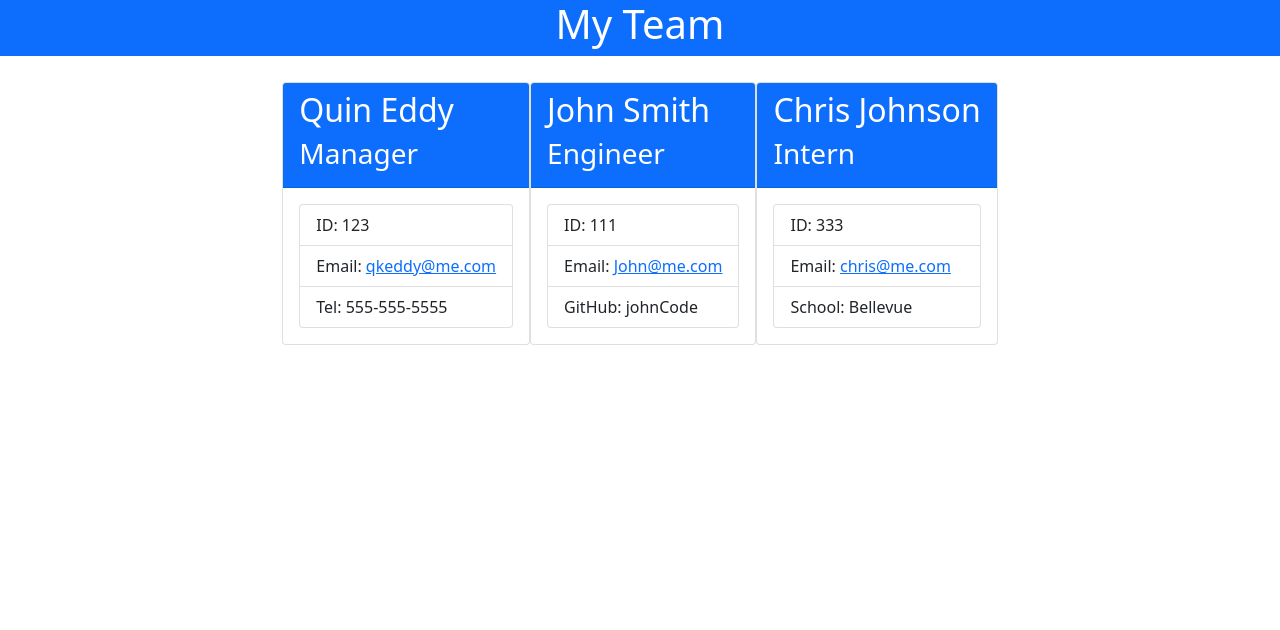
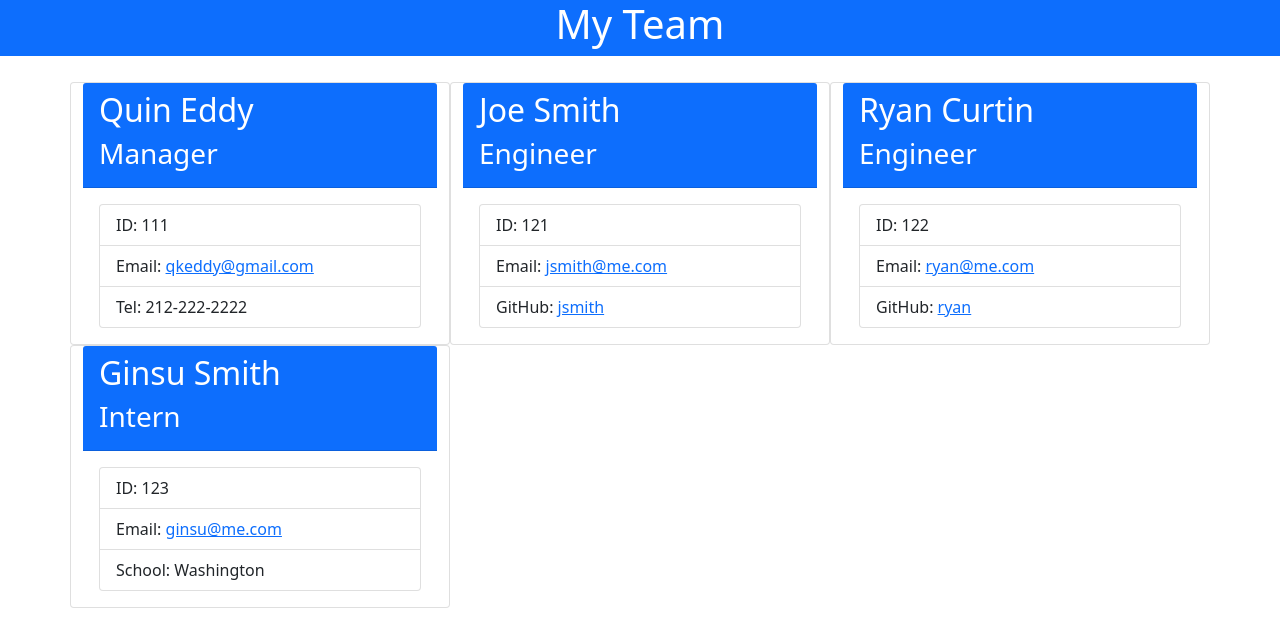
Before and after one commit to qkeddy/team-profile-generator, a website: page dist/index.html in a window 1280 px wide. Drawn offline with nearby package versions, Linux system fonts and the light colour scheme.

Commit message:
Dynamically built index.html

```diff
--- a/dist/index.html
+++ b/dist/index.html
@@ -19,54 +19,65 @@
 
                     <section class="container" style="margin-top: 10px">
                         <div class="row">
-                            <div class="col-12 d-flex justify-content-center">
 
 
-            <div class="card">
+            <div class="card col-12 col-md-6 col-lg-4">
             <div class="card-header" style="background-color: #0d6efd; color: white; flex: 1">
                 <h2 class="card-title">Quin Eddy</h2>
                 <h3 class="card-title">Manager</h3>
             </div>
             <div class="card-body">
                 <ul class="list-group">
-                    <li class="list-group-item">ID: 123</li>
-                    <li class="list-group-item">Email: <a href="mailto:qkeddy@me.com">qkeddy@me.com</a></li>
-                    <li class="list-group-item">Tel: 555-555-5555</li>
+                    <li class="list-group-item">ID: 111</li>
+                    <li class="list-group-item">Email: <a href="mailto:qkeddy@gmail.com">qkeddy@gmail.com</a></li>
+                    <li class="list-group-item">Tel: 212-222-2222</li>
                 </ul>
             </div>
             </div>
 
 
-            <div class="card">
+            <div class="card col-12 col-md-6 col-lg-4">
             <div class="card-header" style="background-color: #0d6efd; color: white; flex: 1">
-                <h2 class="card-title">John Smith</h2>
+                <h2 class="card-title">Joe Smith</h2>
                 <h3 class="card-title">Engineer</h3>
             </div>
             <div class="card-body">
                 <ul class="list-group">
-                    <li class="list-group-item">ID: 111</li>
-                    <li class="list-group-item">Email: <a href="mailto:John@me.com">John@me.com</a></li>
-                    <li class="list-group-item">GitHub: johnCode</li>
+                    <li class="list-group-item">ID: 121</li>
+                    <li class="list-group-item">Email: <a href="mailto:jsmith@me.com">jsmith@me.com</a></li>
+                    <li class="list-group-item">GitHub: <a href="https://github.com/jsmith" target="_blank">jsmith</a></li>
+                </ul>
+            </div>
+            </div>
+            <div class="card col-12 col-md-6 col-lg-4">
+            <div class="card-header" style="background-color: #0d6efd; color: white; flex: 1">
+                <h2 class="card-title">Ryan Curtin</h2>
+                <h3 class="card-title">Engineer</h3>
+            </div>
+            <div class="card-body">
+                <ul class="list-group">
+                    <li class="list-group-item">ID: 122</li>
+                    <li class="list-group-item">Email: <a href="mailto:ryan@me.com">ryan@me.com</a></li>
+                    <li class="list-group-item">GitHub: <a href="https://github.com/ryan" target="_blank">ryan</a></li>
                 </ul>
             </div>
             </div>
 
 
-            <div class="card">
+            <div class="card col-12 col-md-6 col-lg-4">
             <div class="card-header" style="background-color: #0d6efd; color: white; flex: 1">
-                <h2 class="card-title">Chris Johnson</h2>
+                <h2 class="card-title">Ginsu Smith</h2>
                 <h3 class="card-title">Intern</h3>
             </div>
             <div class="card-body">
                 <ul class="list-group">
-                    <li class="list-group-item">ID: 333</li>
-                    <li class="list-group-item">Email: <a href="mailto:chris@me.com">chris@me.com</a></li>
-                    <li class="list-group-item">School: Bellevue</li>
+                    <li class="list-group-item">ID: 123</li>
+                    <li class="list-group-item">Email: <a href="mailto:ginsu@me.com">ginsu@me.com</a></li>
+                    <li class="list-group-item">School: Washington</li>
                 </ul>
             </div>
             </div>
 
-                            </div>
                         </div>
                     </section>
                 </body>
```
